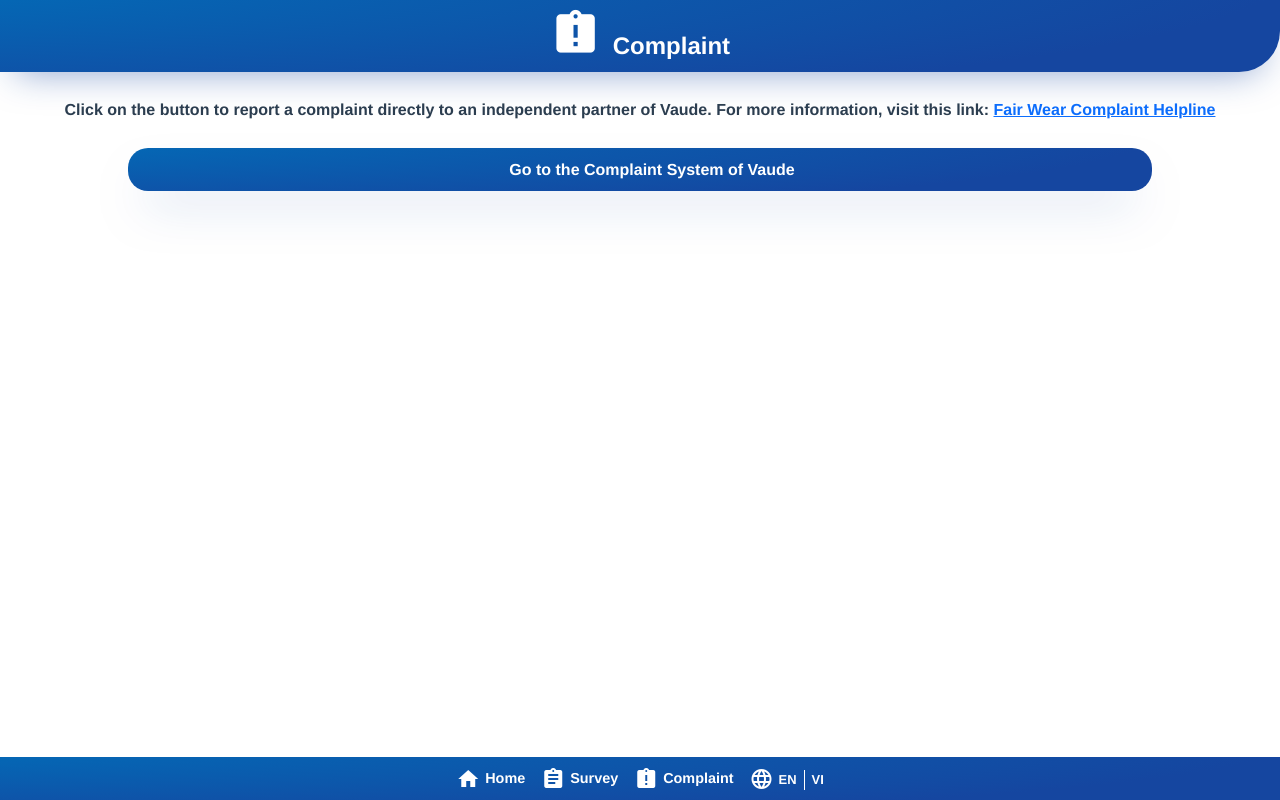
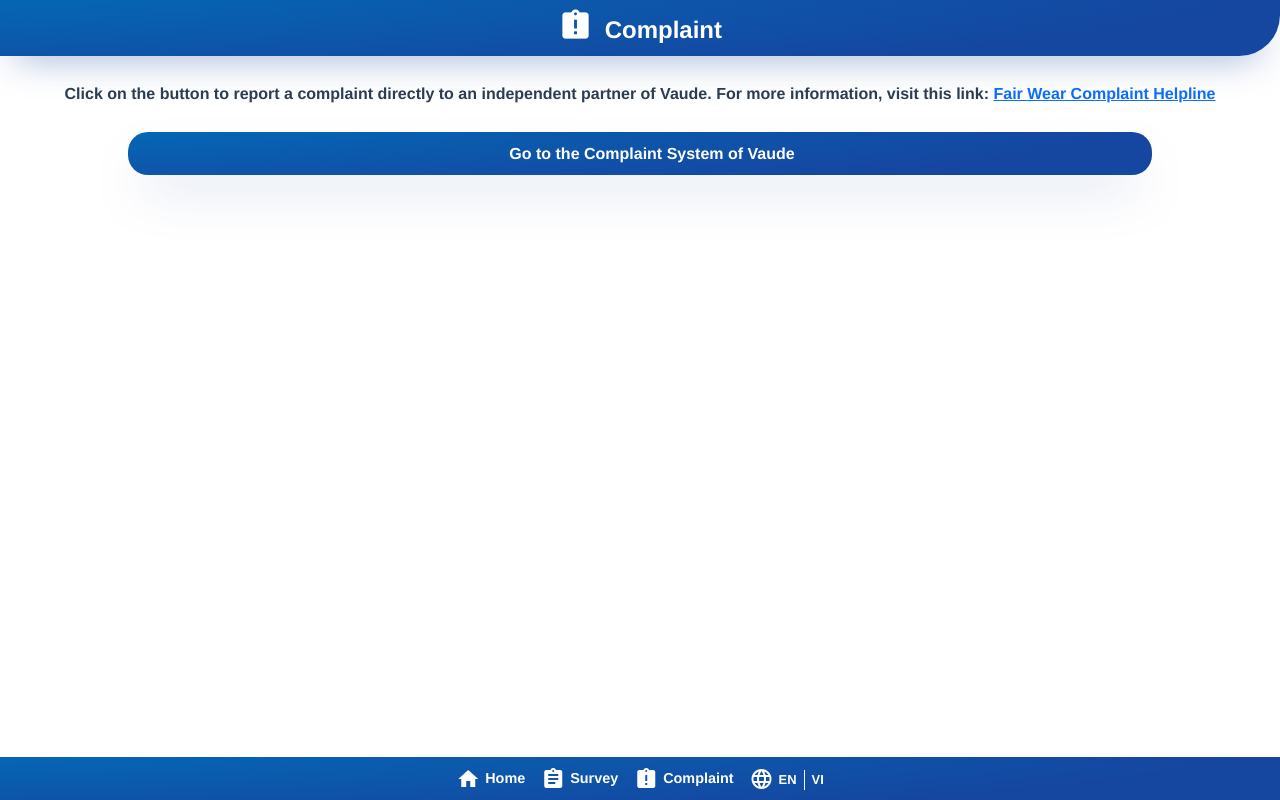
Before and after one commit to gauri345/voicescarry, a Vue app: page /complaint in a window 1280 px wide. Built offline with nearby package versions, Linux system fonts and the light colour scheme.

Commit message:
Complaint icon adjustment

```diff
--- a/src/components/Header.vue
+++ b/src/components/Header.vue
@@ -38,7 +38,7 @@ font-size: 24px;
 }
 
 .material-icons {
-font-size: 4vw;
+font-size: 35px;
 vertical-align: text-bottom;
 }
 
```
